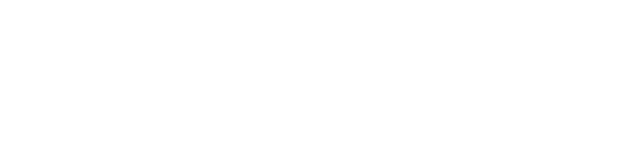
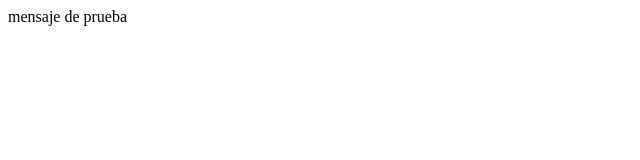
Before and after one commit to JHERPC/prueba-2, a plain HTML site: page index.html in a window 1280 px wide. Shown: the whole page, without its empty margins (0-640 px from the left). Drawn offline with Linux system fonts and the light colour scheme.

Commit message:
colaboracion

```diff
--- a/index.html
+++ b/index.html
@@ -7,6 +7,6 @@
     <title>Document</title>
 </head>
 <body>
-
+    <div>mensaje de prueba</div>
 </body>
 </html>
```
